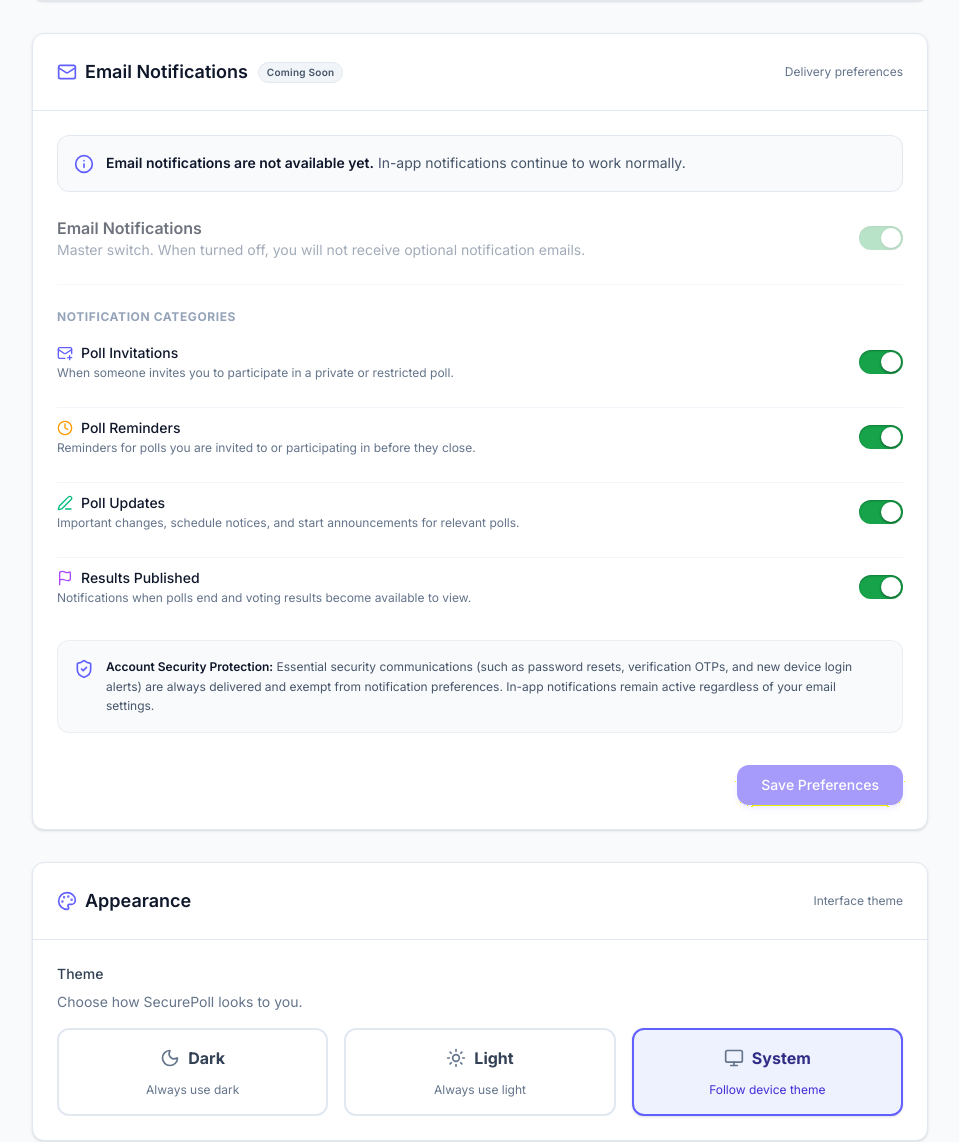
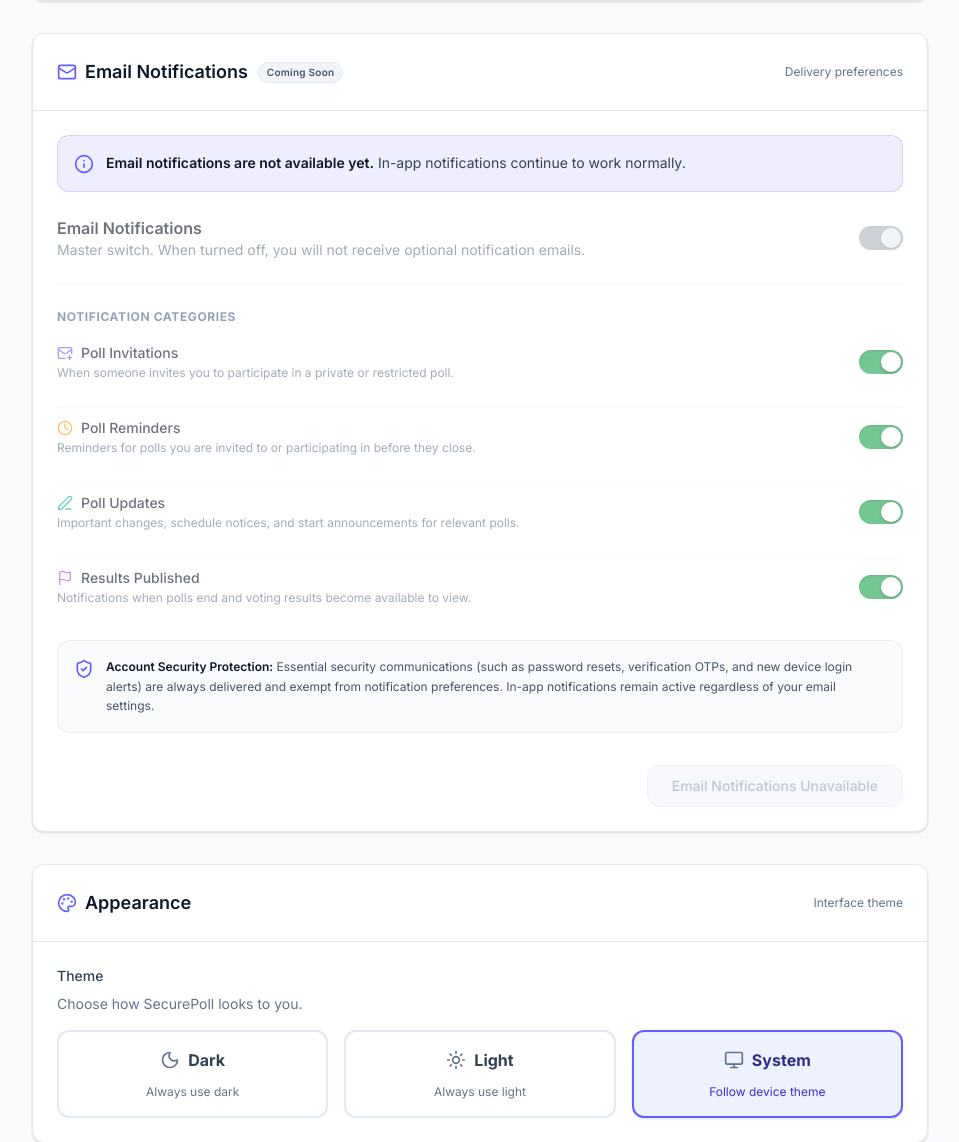
Before and after one commit to PGGAMER9911/SecurePoll, a PHP site: the page made by app/Views/settings/index.php in a window 1280 px wide. Shown: the part 1421-2563 px from the top of the page, without its empty margins (256-1215 px from the left). Run offline with PHP 8.4, Linux system fonts and the light colour scheme; the template is opened without the code that fills it, so the values that code supplies are empty; style sheets or scripts are compiled from the project's sources; some libraries are stand-ins or nearby versions.

Commit message:
fix(ui): polish coming soon badge layout and dark mode disabled notice styling

```diff
--- a/app/Views/settings/index.php
+++ b/app/Views/settings/index.php
@@ -77,12 +77,18 @@ $emailPrefs = $emailPreferences ?? [
     box-shadow: 0 0 0 3px rgba(99, 102, 241, 0.35);
 }
 
-/* Distinct muted appearance when genuinely disabled by master switch */
+/* Distinct muted appearance when genuinely disabled */
 .sp-toggle-input:disabled + .sp-toggle-track,
 .sp-toggle-input[disabled] + .sp-toggle-track,
 .sp-toggle.is-disabled .sp-toggle-track {
-    opacity: 0.5 !important;
+    background-color: #475569 !important; /* Neutral muted slate for disabled controls */
+    opacity: 0.45 !important;
     cursor: not-allowed !important;
+}
+
+.sp-toggle-input:disabled + .sp-toggle-track .sp-toggle-thumb,
+.sp-toggle.is-disabled .sp-toggle-track .sp-toggle-thumb {
+    background-color: #cbd5e1 !important;
 }
 
 .sp-toggle.is-disabled {
@@ -296,9 +302,9 @@ $emailPrefs = $emailPreferences ?? [
             <div id="emailAlert" class="hidden p-4 rounded-xl text-sm font-medium transition-all"></div>
 
             <!-- Coming Soon Explanation Notice -->
-            <div class="p-4 rounded-xl bg-slate-50 dark:bg-slate-800/60 border border-slate-200 dark:border-slate-700/60 flex items-start gap-3">
+            <div class="p-4 rounded-xl bg-indigo-500/10 border border-indigo-500/20 flex items-start gap-3">
                 <i data-lucide="info" class="w-5 h-5 text-indigo-500 dark:text-indigo-400 shrink-0 mt-0.5"></i>
-                <div class="text-xs sm:text-sm text-slate-600 dark:text-slate-300 leading-relaxed">
+                <div class="text-xs sm:text-sm text-slate-700 dark:text-slate-300 leading-relaxed">
                     <span class="font-semibold text-slate-900 dark:text-white">Email notifications are not available yet.</span> In-app notifications continue to work normally.
                 </div>
             </div>
@@ -332,7 +338,7 @@ $emailPrefs = $emailPreferences ?? [
                 <h4 class="text-xs font-bold text-slate-400 dark:text-slate-500 uppercase tracking-wider mb-2">Notification Categories</h4>
 
                 <!-- 1. Poll Invitations -->
-                <div class="flex items-center justify-between py-2.5">
+                <div class="flex items-center justify-between py-2.5 opacity-60">
                     <div class="pr-4">
                         <label for="pref_invitations" class="text-sm font-medium text-slate-900 dark:text-slate-200 cursor-not-allowed flex items-center gap-2">
                             <i data-lucide="mail-plus" class="w-4 h-4 text-indigo-500"></i> Poll Invitations
@@ -350,7 +356,7 @@ $emailPrefs = $emailPreferences ?? [
                 </div>
 
                 <!-- 2. Poll Reminders -->
-                <div class="flex items-center justify-between py-2.5 border-t border-slate-100 dark:border-slate-800/60">
+                <div class="flex items-center justify-between py-2.5 opacity-60 border-t border-slate-100 dark:border-slate-800/60">
                     <div class="pr-4">
                         <label for="pref_reminders" class="text-sm font-medium text-slate-900 dark:text-slate-200 cursor-not-allowed flex items-center gap-2">
                             <i data-lucide="clock" class="w-4 h-4 text-amber-500"></i> Poll Reminders
@@ -368,7 +374,7 @@ $emailPrefs = $emailPreferences ?? [
                 </div>
 
                 <!-- 3. Poll Updates -->
-                <div class="flex items-center justify-between py-2.5 border-t border-slate-100 dark:border-slate-800/60">
+                <div class="flex items-center justify-between py-2.5 opacity-60 border-t border-slate-100 dark:border-slate-800/60">
                     <div class="pr-4">
                         <label for="pref_updates" class="text-sm font-medium text-slate-900 dark:text-slate-200 cursor-not-allowed flex items-center gap-2">
                             <i data-lucide="edit-3" class="w-4 h-4 text-emerald-500"></i> Poll Updates
@@ -386,7 +392,7 @@ $emailPrefs = $emailPreferences ?? [
                 </div>
 
                 <!-- 4. Results Published -->
-                <div class="flex items-center justify-between py-2.5 border-t border-slate-100 dark:border-slate-800/60">
+                <div class="flex items-center justify-between py-2.5 opacity-60 border-t border-slate-100 dark:border-slate-800/60">
                     <div class="pr-4">
                         <label for="pref_results" class="text-sm font-medium text-slate-900 dark:text-slate-200 cursor-not-allowed flex items-center gap-2">
                             <i data-lucide="flag" class="w-4 h-4 text-purple-500"></i> Results Published
@@ -415,8 +421,8 @@ $emailPrefs = $emailPreferences ?? [
 
             <div class="flex justify-end pt-2">
                 <button type="button" id="emailSubmitBtn" disabled aria-disabled="true" title="Email notifications are not available yet"
-                        class="inline-flex items-center gap-2 px-6 py-2.5 rounded-xl font-medium text-sm text-white bg-indigo-600 opacity-50 cursor-not-allowed shadow-md shadow-indigo-500/20 transition-all select-none">
-                    <span id="emailBtnText">Save Preferences</span>
+                        class="inline-flex items-center gap-2 px-6 py-2.5 rounded-xl font-medium text-sm text-slate-400 bg-slate-100 dark:bg-slate-800 opacity-60 cursor-not-allowed select-none border border-slate-200 dark:border-slate-700">
+                    <span id="emailBtnText">Email Notifications Unavailable</span>
                     <i id="emailSpinner" data-lucide="loader-2" class="w-4 h-4 animate-spin hidden"></i>
                 </button>
             </div>
```
Also changed, not shown: app/Views/auth/register.php (+6 -8 lines).
